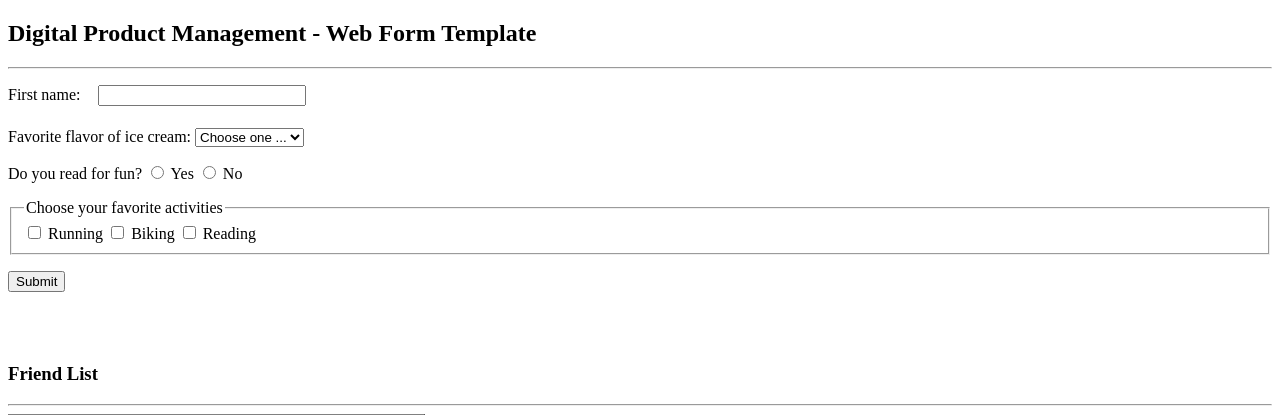
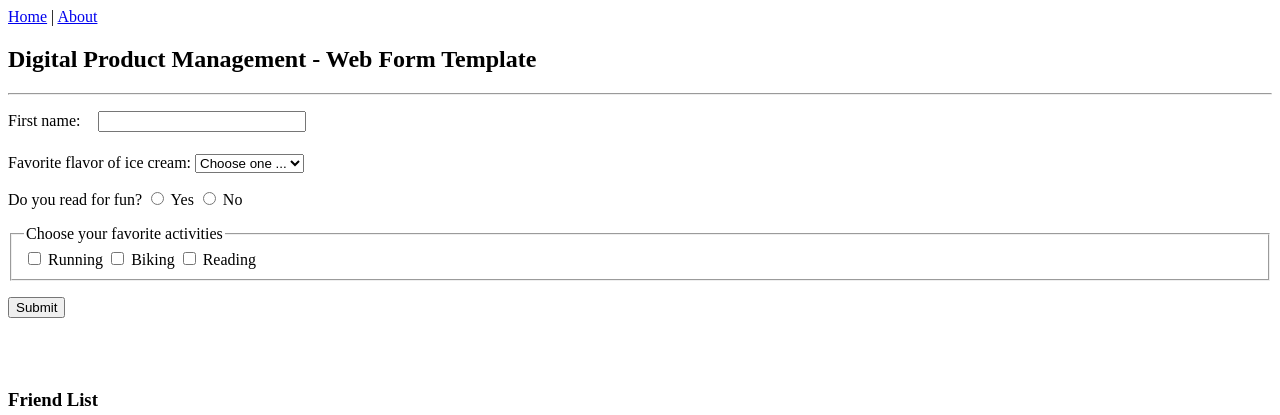
Before and after one commit to mikecolbert/dpb-web-form-template, a Flask app: page / in a window 1280 px wide. Shown: the top 415 px of the page. Run offline with Flask 2, Linux system fonts and the light colour scheme.

Commit message:
added <nav> and about

```diff
--- a/app.py
+++ b/app.py
@@ -50,5 +50,10 @@ def add():
         return redirect(url_for("index"))
 
 
+@app.route("/about", methods=["GET"])
+def about():
+    return render_template("about.html", pageTitle="Pair programming team")
+
+
 if __name__ == "__main__":
     app.run(debug=True)
--- a/templates/base.html
+++ b/templates/base.html
@@ -15,6 +15,12 @@
   </head>
 
   <body>
-    <div class="container">{% block body %}xx {% endblock %}</div>
+    <div class="container">
+      <nav>
+        <nav><a href="/">Home</a> | <a href="/about">About</a></nav>
+      </nav>
+
+      {% block body %} {% endblock %}
+    </div>
   </body>
 </html>
```
Also changed, not shown: templates/about.html (added, +11 -0 lines), static/images/pair.png (added).
